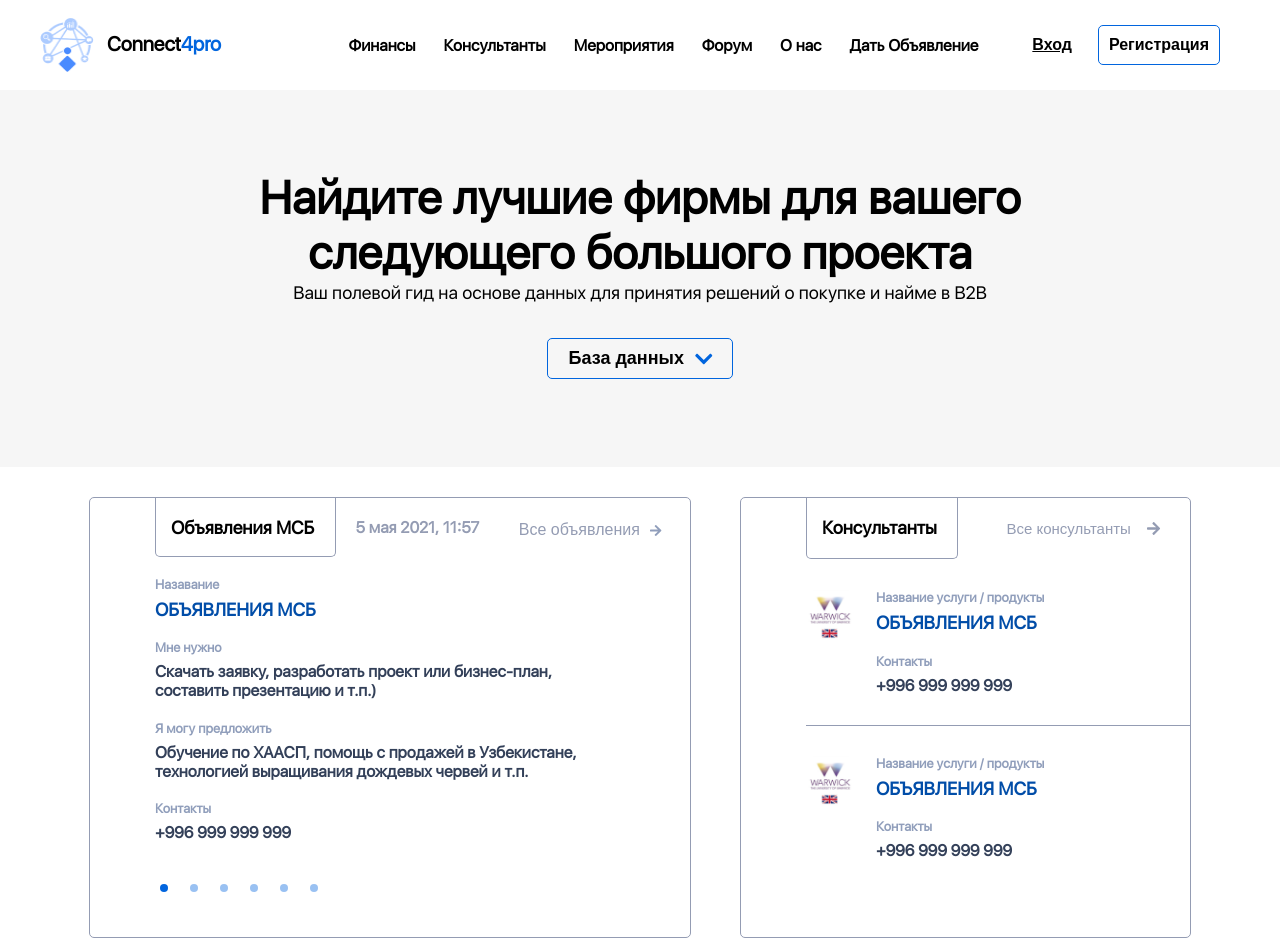
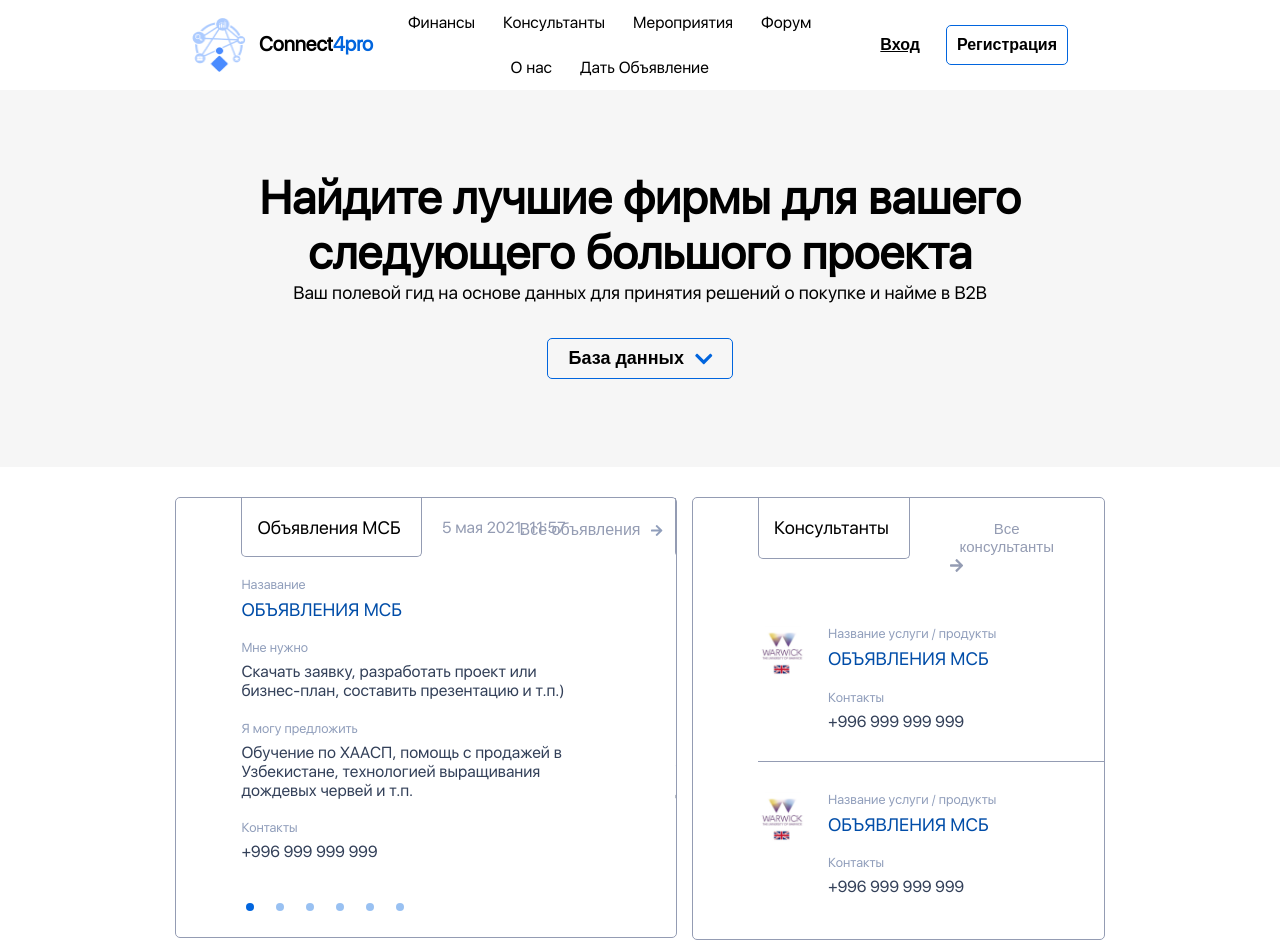
Before and after one commit to MUR4DI1JR/connect, a React (Create React App) app: page / in a window 1280 px wide. Shown: the top 952 px of the page. Built offline with nearby package versions, Linux system fonts and the light colour scheme.

Commit message:
#fix layout main page and register page, font weight fixed.

```diff
--- a/src/components/UI/Content/Events/Event.js
+++ b/src/components/UI/Content/Events/Event.js
@@ -18,6 +18,16 @@ function SampleNextArrow(props) {
         <div
             className={"icon " + className}
             style={{ ...style, marginRight: "45px", marginTop: '-20px', display: "flex"}}
+            onClick={onClick}
+        />
+    );
+}
+function SamplePrevArrow(props) {
+    const { className, style, onClick } = props;
+    return (
+        <div
+            className={className}
+            style={{ ...style, display: "none", background: "green" }}
             onClick={onClick}
         />
     );
@@ -130,6 +140,7 @@ class Event extends Component {
             slidesToScroll: 1,
             className: 'eventSlides',
             nextArrow: <SampleNextArrow />,
+            prevArrow: <SamplePrevArrow />
         };
 
         return (
--- a/src/components/UI/Content/Events/Events.css
+++ b/src/components/UI/Content/Events/Events.css
@@ -5,7 +5,7 @@
 .eventContainer{
     margin: 0 auto;
     padding-bottom: 80px;
-    max-width: 1200px;
+    width: 72%;
 }
 .eventTitle h1{
     padding: 60px 0 40px 0;
@@ -16,8 +16,7 @@
     line-height: 120%;
 }
 .eventCard{
-    width: 87%;
-    margin: 0 30px;
+    width: 93%;
 
     background: #fff;
     border-radius: 5px;
--- a/src/components/UI/Content/Heading/Heading.css
+++ b/src/components/UI/Content/Heading/Heading.css
@@ -19,7 +19,7 @@
     width: 80%;
     margin: 0 auto;
 
-    font-weight: bold;
+    font-weight: 700;
     font-size: 46px;
     line-height: 120%;
 }
--- a/src/components/UI/Content/Invests/invests.css
+++ b/src/components/UI/Content/Invests/invests.css
@@ -73,7 +73,7 @@ button:hover{
 .investsTitle h1{
     margin: 0 0 0 15px;
 
-    font-weight: 600;
+    font-weight: 500;
     font-size: 18px;
     line-height: 140%;
 
@@ -121,7 +121,7 @@ button:hover{
     padding: 15px 40px 0 0;
 }
 .investsText p{
-    font-weight: 600;
+    font-weight: 400;
     font-size: 14px;
     line-height: 120%;
 
--- a/src/components/UI/Content/ads/ads.css
+++ b/src/components/UI/Content/ads/ads.css
@@ -1,14 +1,15 @@
 p{
+    font-weight: 400;
     margin: 0;
 }
 .adsCommon{
-    max-width: 1200px;
+    width: 75%;
     margin: 30px auto 80px auto;
     display: flex;
     justify-content: space-evenly;
 }
 .adsContainer{
-    width: 50%;
+    width: 52%;
     height: 439px;
     position: relative;
 
@@ -29,7 +30,7 @@ p{
     padding: 19px 20px 10px 15px;
 
     color: #000;
-    font-weight: 600;
+    font-weight: 400;
     font-size: 18px;
     line-height: 120%;
     border-top: none;
@@ -43,7 +44,7 @@ p{
     padding: 20px;
 
     color: #949CB3;
-    font-weight: 600;
+    font-weight: 400;
     font-size: 16px;
     line-height: 120%;
     background: none;
@@ -73,7 +74,7 @@ p{
     width: 80%;
 
     margin: 7px 0 0 0;
-    font-weight: 600;
+    font-weight: 400;
     font-size: 16px;
     line-height: 120%;
     color: #334059;
@@ -93,7 +94,7 @@ p{
     color: #014DA8;
     font-size: 18px;
     text-transform: uppercase;
-    font-weight: 600;
+    font-weight: 500;
 }
 .paging{
     width: 8px;
--- a/src/components/UI/Content/blog/blog.css
+++ b/src/components/UI/Content/blog/blog.css
@@ -33,7 +33,7 @@
     color: #334059;
 }
 .blogText h1{
-    font-weight: 600;
+    font-weight: 400;
     font-size: 18px;
     line-height: 25px;
 
--- a/src/components/UI/Content/conss/conss.css
+++ b/src/components/UI/Content/conss/conss.css
@@ -1,5 +1,5 @@
 .consults{
-    width: 32%;
+    width: 36%;
     padding-left: 65px;
 
     border: 0.5px solid #949CB3;
@@ -14,7 +14,7 @@
     padding: 19px 20px 19px 15px;
 
     color: #000;
-    font-weight: 600;
+    font-weight: 400;
     font-size: 18px;
     line-height: 120%;
     border-top: none;
@@ -65,7 +65,7 @@
 .conssName h1{
     margin: 7px 0 0 0;
 
-    font-weight: 600;
+    font-weight: 400;
     font-size: 18px;
     line-height: 120%;
     text-transform: uppercase;
@@ -77,7 +77,7 @@
 .conssContact h4{
     margin: 7px 0 0 0;
 
-    font-weight: 600;
+    font-weight: 400;
     font-size: 16px;
     line-height: 120%;
     color: #334059;
--- a/src/components/UI/Content/forum/forum.css
+++ b/src/components/UI/Content/forum/forum.css
@@ -91,7 +91,7 @@
     text-align: left;
 }
 .forumCatalog p{
-    font-weight: 600;
+    font-weight: 400;
     font-size: 14px;
     line-height: 140%;
 
--- a/src/components/UI/Header/header.css
+++ b/src/components/UI/Header/header.css
@@ -1,6 +1,6 @@
 .container{
     margin: 0 auto;
-    width: 100%;
+    width: 70%;
     max-width: 1200px;
     display: flex;
     justify-content: space-between;
@@ -45,7 +45,7 @@
     margin:0 28px 0 0;
 
     font-size: 16px;
-    font-weight: 600;
+    font-weight: 500;
 }
 .navBar a{
     color: #000;
--- a/src/components/UI/authContent/Role/Role.css
+++ b/src/components/UI/authContent/Role/Role.css
@@ -1,3 +1,10 @@
+.roleChooser{
+    width: 70%;
+    display: flex;
+    margin: 0 auto;
+    justify-content: space-around;
+    text-align: center;
+}
 .roleTitle{
     margin-top: 70px;
 
@@ -7,7 +14,7 @@
     line-height: 120%;
 }
 .roleMSB{
-    width: 30%;
+    width: 35%;
     margin: 50px 0 60px 0;
     padding: 30px;
     border-radius: 5px;
@@ -18,7 +25,7 @@
     border: 1px solid #949CB3;
 }
 .roleCons{
-    width: 30%;
+    width: 35%;
     margin: 50px 0 60px 0;
     padding: 30px;
     border-radius: 5px;
@@ -28,15 +35,8 @@
 .roleCons:hover{
     border: 1px solid #949CB3;
 }
-.roleChooser{
-    width: 80%;
-    display: flex;
-    margin: 0 auto;
-    justify-content: space-around;
-    text-align: center;
-}
 .roleTitleText h1{
-    font-weight: bold;
+    font-weight: 700;
     font-size: 18px;
     line-height: 120%;
 }
@@ -45,7 +45,7 @@
     margin: 0 auto;
 }
 .roleText p{
-    font-weight: normal;
+    font-weight: 400;
     font-size: 14px;
     line-height: 20px;
 
```
